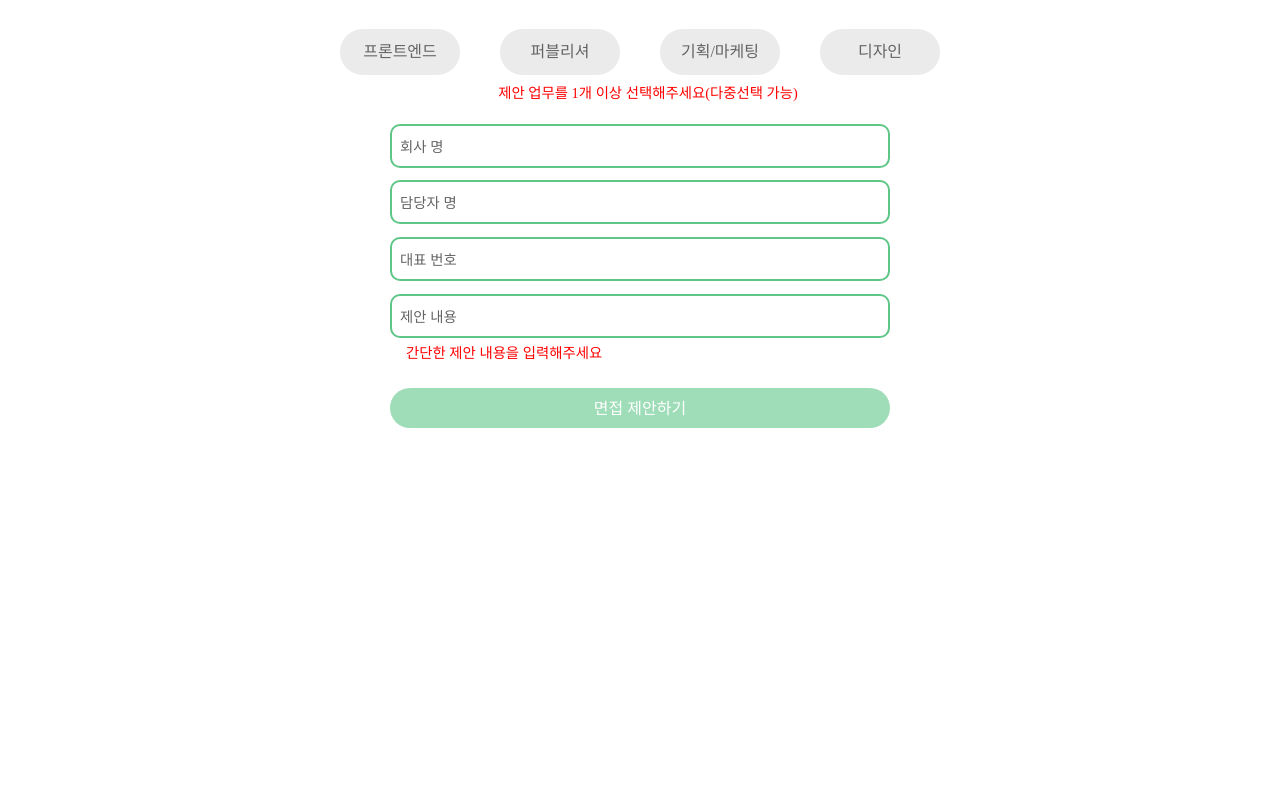
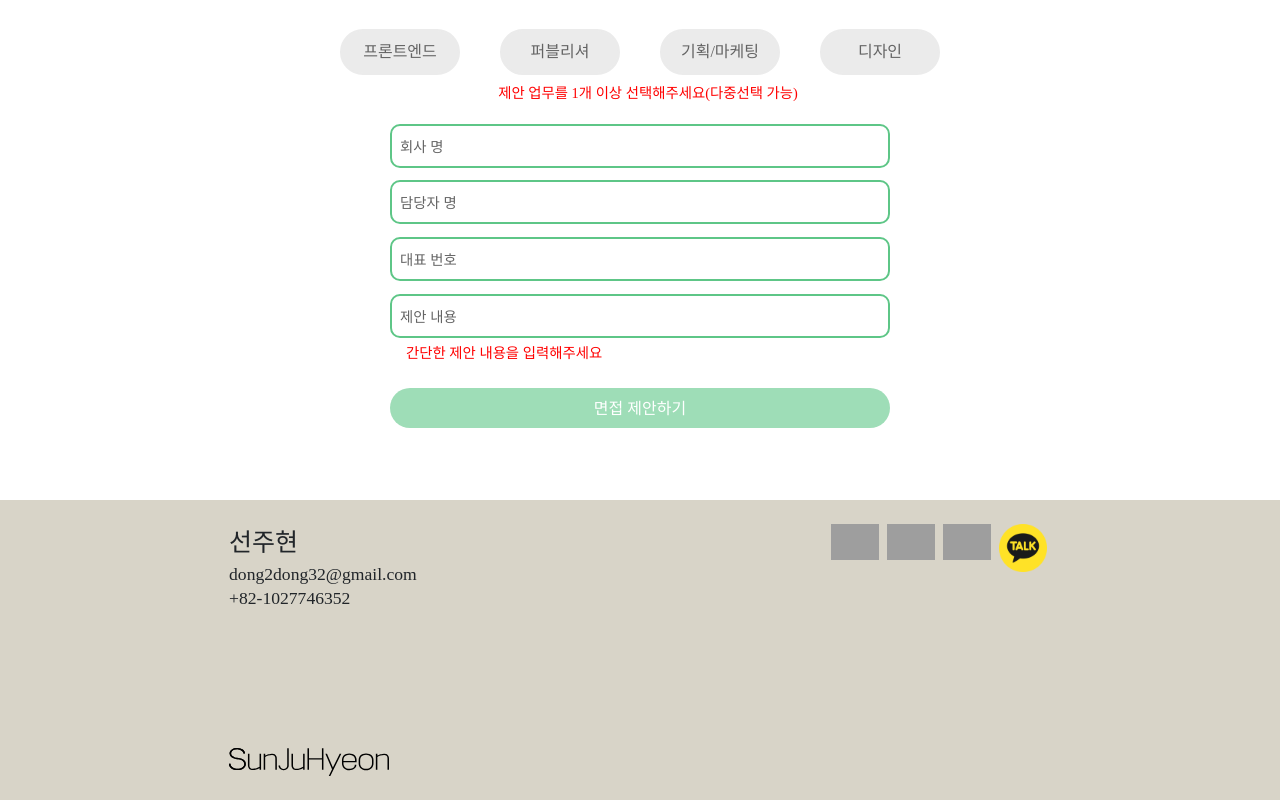
Before and after one commit to dongsam-E/dongsam-E.github.io, a React (Create React App) app: page / in a window 1280 px wide. Shown: the part 2561-3361 px from the top of the page. Before the commit the page ends 3061 px from the top, so only its background shows below. Built offline with nearby package versions, Linux system fonts and the light colour scheme; grey boxes are pictures that could not be loaded; a web font is replaced by a local one.

Commit message:
페이지 최하단 디자인

```diff
--- a/src/layout/Ft.js
+++ b/src/layout/Ft.js
@@ -3,7 +3,31 @@ import ft from '../scss/ft.module.css';
 
 function Ft(props) {
     return (
-        <section id={props.id}>
+        <section id={props.id} className={`${ft.sectionBg} d-flex flex-column justify-content-between py-4 px-4`}>
+            <div className={`d-sm-flex justify-content-sm-around`}>
+                <div className={`d-flex flex-column justify-content-between`}>
+                    <div className={`${ft.information} d-sm-block d-flex flex-column align-items-center pb-5 pb-sm-0`}>
+                            <p className={`${ft.name}`}>선주현</p>
+                            <p className={`${ft.sub}`}>dong2dong32@gmail.com</p>
+                            <p className={`${ft.sub}`}>+82-1027746352</p>
+                    </div>
+                    <div className={`${ft.logo} d-sm-block d-flex flex-column align-items-center pb-5 pb-sm-0`}>
+                        <h2 className={`mb-0`}>
+                            <a href="" className={`d-block`}>
+                                <img className={`d-block`} src="./img/SVG/logoEn2.svg" alt="flogo" />
+                            </a>
+                        </h2>
+                    </div>
+                </div>
+                <div className={`${ft.snslist}`}>
+                    <ul className={`d-flex justify-content-center`}>
+                        <li><a href=""><img src="./img/githubIcon.png" alt="" /></a></li>
+                        <li><a href=""><img src="./img/notionIcon1.png" alt="" /></a></li>
+                        <li><a href=""><img src="./img/instaIcon0.png" alt="" /></a></li>
+                        <li><a href=""><img src="./img/kakao2.png" alt="" /></a></li>
+                    </ul>
+                </div>
+            </div>
         </section>
     );
 }
--- a/src/scss/ft.module.css
+++ b/src/scss/ft.module.css
@@ -0,0 +1,35 @@
+.sectionBg{
+    background-color: rgb(216, 212, 200);
+    height: 300px;
+}
+.sectionBg>div{
+    height: 100%;
+}
+.logo img{
+    width: 10rem;
+    height: auto;
+}
+
+.information p{
+    margin-bottom: 0;
+}
+.information .name{
+    font-size: 25px;
+    font-weight: 500;
+}
+.information .sub{
+    line-height: 1.5rem;
+    font-size: 1.1rem;
+    font-weight: 400;
+}
+
+
+/* sns */
+.snslist ul{
+    margin: 0;
+    padding: 0;
+}
+.snslist li img{
+    width: 3rem;
+    margin: 0 0.25rem;
+}
```
